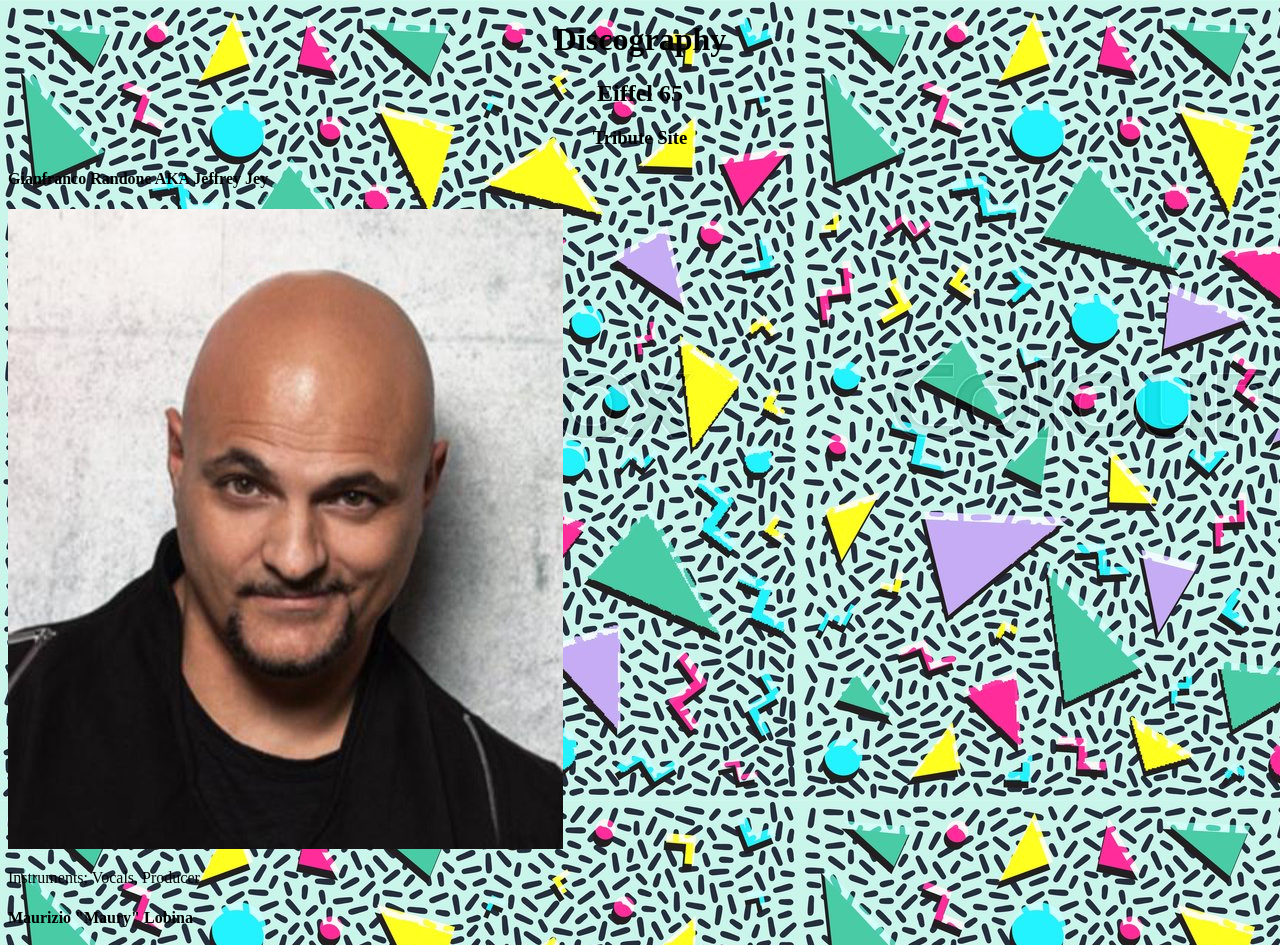
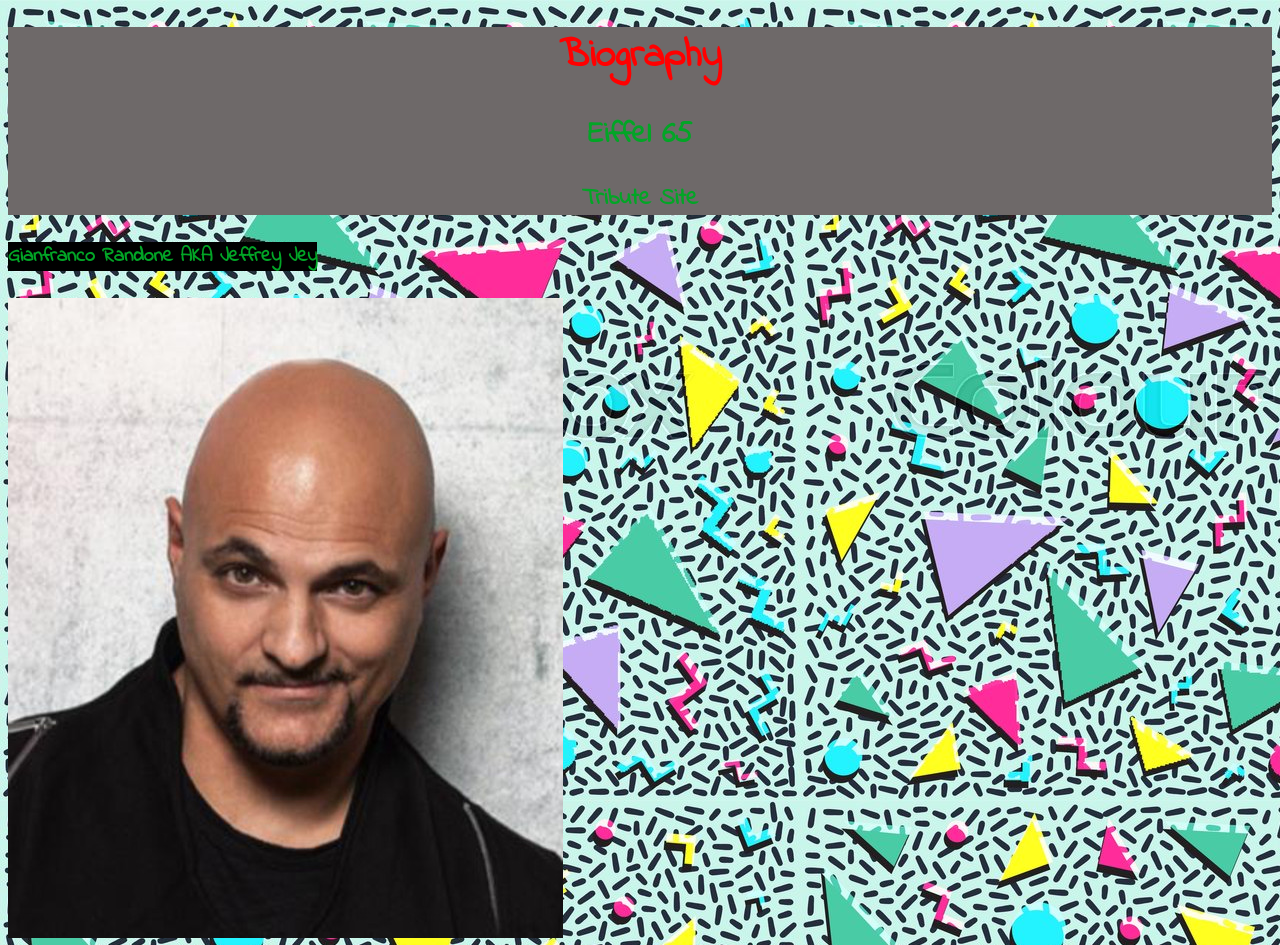
Before and after one commit to angel-lopez-andrade/band-site, a plain HTML site: page biography.html in a window 1280 px wide. Shown: the top 945 px of the page. Drawn offline with Linux system fonts and the light colour scheme.

Commit message:
added more miscellaneous styles

```diff
--- a/biography.html
+++ b/biography.html
@@ -5,21 +5,22 @@
         <link rel="stylesheet" href="site_styles.css" />
     </head>
     <body>
-        <h1 class="main-title">Discography</h1>
-        <h2 class="main-title">Eiffel 65</h2>
-        <h3 class="main-title">Tribute Site</h3>
-        <div>
-            <h4>Gianfranco Randone AKA Jeffrey Jey</h4>
+        <div class="main-titles">
+            <h1 class="page-title">Biography</h1>
+            <h2>Eiffel 65</h2>
+            <h3>Tribute Site</h3>
+        </div>
+            <h4 class="member-name">Gianfranco Randone AKA Jeffrey Jey</h4>
             <img src="jeffrey_jey.jpg" />
             <p>Instruments; Vocals, Producer</p>
         </div>
         <div>
-            <h4>Maurizio "Maury" Lobina</h4>
+            <h4 class="member-name">Maurizio "Maury" Lobina</h4>
             <img src="maurizio_lobina.jpg" />
             <p>Instruments; Producer, Keyboards, Keytar, Piano</p>
         </div>
         <div>
-            <h4>Gabriele "Gabry" Ponte</h4>
+            <h4 class="member-name">Gabriele "Gabry" Ponte</h4>
             <img src="gabry_ponte.jpg" />
             <p>Instruments; DJ, Producer</p>
         </div>
--- a/site_styles.css
+++ b/site_styles.css
@@ -1,9 +1,25 @@
+@import url('https://fonts.googleapis.com/css?family=Indie+Flower&display=swap');
+
 body {
     background: url("background.jpg");
+    color: rgb(2, 165, 38);
+    font-weight: bold;
+    font-size: 20px;
+    font-family: "Indie Flower";
 }
 
-.main-title {
+p, ol {
+    background: white;
+    display: table;
+}
+
+.main-titles {
+    background: rgb(110, 105, 105);
     text-align: center;
+}
+
+.page-title {
+    color: red;
 }
 
 #band-photo {
@@ -29,5 +45,10 @@ body {
     border: 2px dotted rgb(0, 0, 0);
     padding: 10px;
     margin: 15px 10px 10px 10px;
-    color: rgb(0, 128, 0);
+    color: rgb(187, 255, 0);
 }
+
+.member-name {
+    background: black;
+    display: table;
+}
```
Also changed, not shown: discography.html (+5 -4 lines), index.html (+5 -3 lines).
